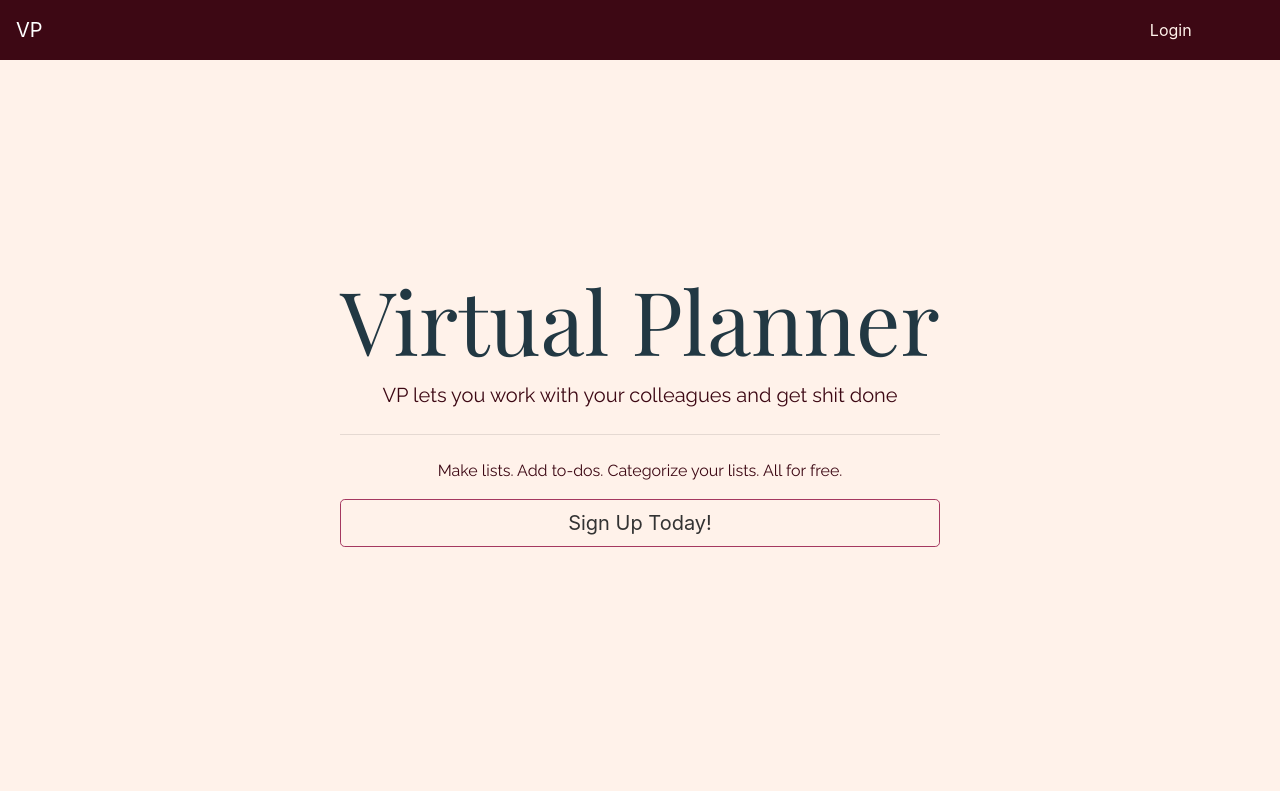
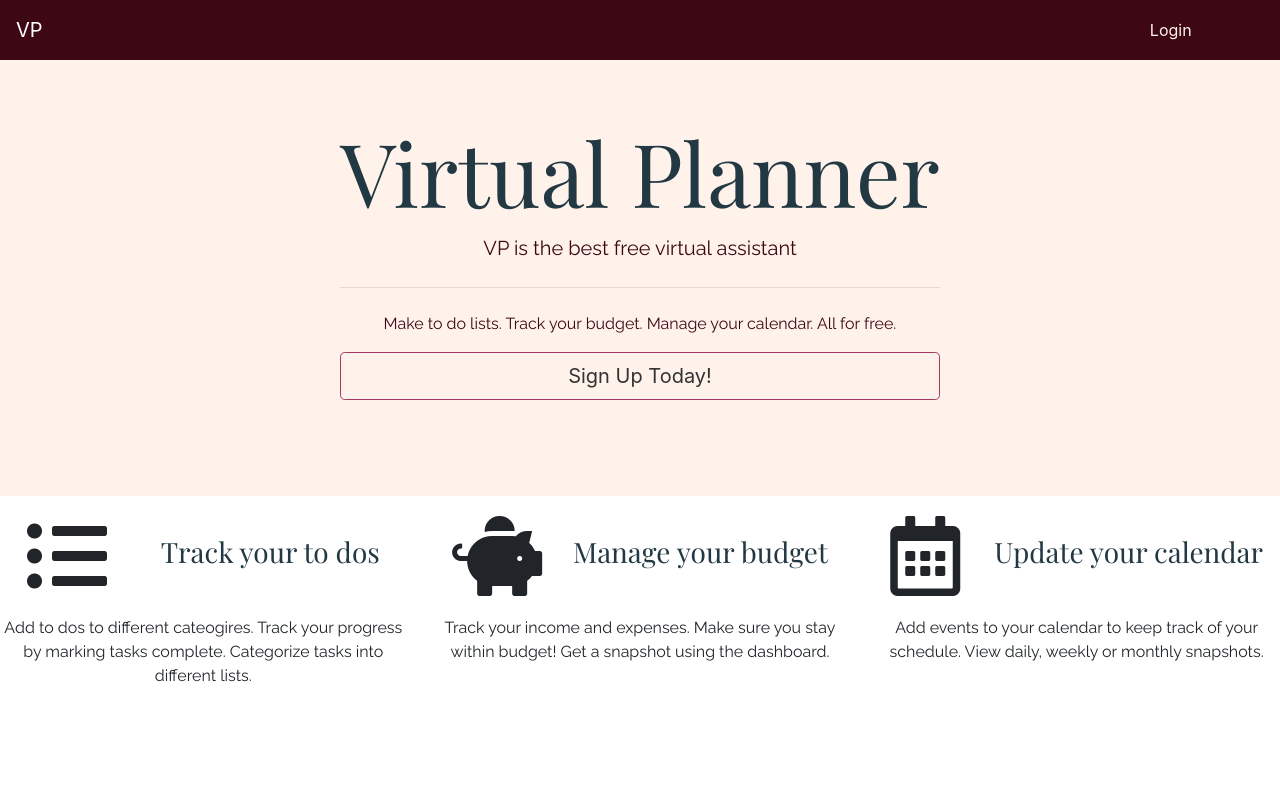
Before and after one commit to loganshahan/Virtual-Planner, a React (Create React App) app in the folder client/: page / in a window 1280 px wide. Built offline with nearby package versions, Linux system fonts and the light colour scheme; no server answers.

Commit message:
homepage edits

```diff
--- a/client/public/index.html
+++ b/client/public/index.html
@@ -13,6 +13,9 @@
     <link rel="manifest" href="%PUBLIC_URL%/manifest.json" />
     <link rel="stylesheet" href="https://stackpath.bootstrapcdn.com/bootstrap/4.1.3/css/bootstrap.min.css" integrity="sha384-MCw98/SFnGE8fJT3GXwEOngsV7Zt27NXFoaoApmYm81iuXoPkFOJwJ8ERdknLPMO" crossorigin="anonymous">
 
+    <link rel="stylesheet" href="https://use.fontawesome.com/releases/v5.8.1/css/all.css" integrity="sha384-50oBUHEmvpQ+1lW4y57PTFmhCaXp0ML5d60M1M7uH2+nqUivzIebhndOJK28anvf" crossorigin="anonymous">
+
+
     <title>Virtual | Planner</title>
   </head>
 
--- a/client/src/App.css
+++ b/client/src/App.css
@@ -108,7 +108,7 @@ form {
 
 .full-height{
   background: rgba(255, 242, 234, 1);
-  height: 92vh;
+  /* height: 92vh; */
   color: var(--red);;
 }
 
@@ -226,6 +226,10 @@ form {
   margin-bottom: 10px;
 }
 
+.features {
+  margin-top: 20px;
+
+}
 
 
 /*CALENDAR*/
--- a/client/src/components/Welcome.js
+++ b/client/src/components/Welcome.js
@@ -3,17 +3,62 @@ import React from 'react';
 const  Welcome = () => {
 
     return (
+      <div>
         <div className="full-height">
           <div className="container custom_guess">
               <div className="jumbotron">
                   <h1 className="display-2">Virtual Planner</h1>
-                <p className="lead">VP lets you work with your colleagues and get shit done</p>
+                  <p className="lead">VP is the best free virtual assistant</p>
                   <hr className="my-4" />
-                <p>Make lists. Add to-dos. Categorize your lists. All for free.</p>
+                  <p>Make to do lists. Track your budget. Manage your calendar. All for free.</p>
                   <a className="btn btn-primary btn-lg" href="/auth/google" role="button">Sign Up Today!</a>
               </div>
           </div>
         </div>
+
+        <div className="row justify-content-center features">
+
+          <div className="col-4">
+            <div className="thumbnail">
+              <div className="caption">
+              <div className="custom_guess">
+                <i class="fas fa-list-ul fa-5x"></i>
+                <h3>Track your to dos</h3>
+              </div>
+                <p className="features">Add to dos to different cateogires. Track your progress by marking tasks complete. Categorize tasks into different lists.</p>
+              </div>
+            </div>
+          </div>
+
+          <div className="col-4">
+            <div className="thumbnail">
+              <div className="caption">
+              <div className="custom_guess">
+                <i class="fas fa-piggy-bank fa-5x"></i>
+                <h3>Manage your budget</h3>
+              </div>
+                <p className="features"> Track your income and expenses. Make sure you stay within budget! Get a snapshot using the dashboard.</p>
+              </div>
+            </div>
+          </div>
+
+          <div className="col-4">
+            <div className="thumbnail">
+              <div className="caption">
+                <div className="custom_guess">
+                <i class="far fa-calendar-alt fa-5x"></i>
+                <h3>Update your calendar</h3>
+                </div>
+                <p className="features">Add events to your calendar to keep track of your schedule. View daily, weekly or monthly snapshots. </p>
+              </div>
+            </div>
+          </div>
+
+        </div>
+
+
+      </div>
+
     )
 };
 
```
Lines whose indentation alone changed are shown as unchanged.
